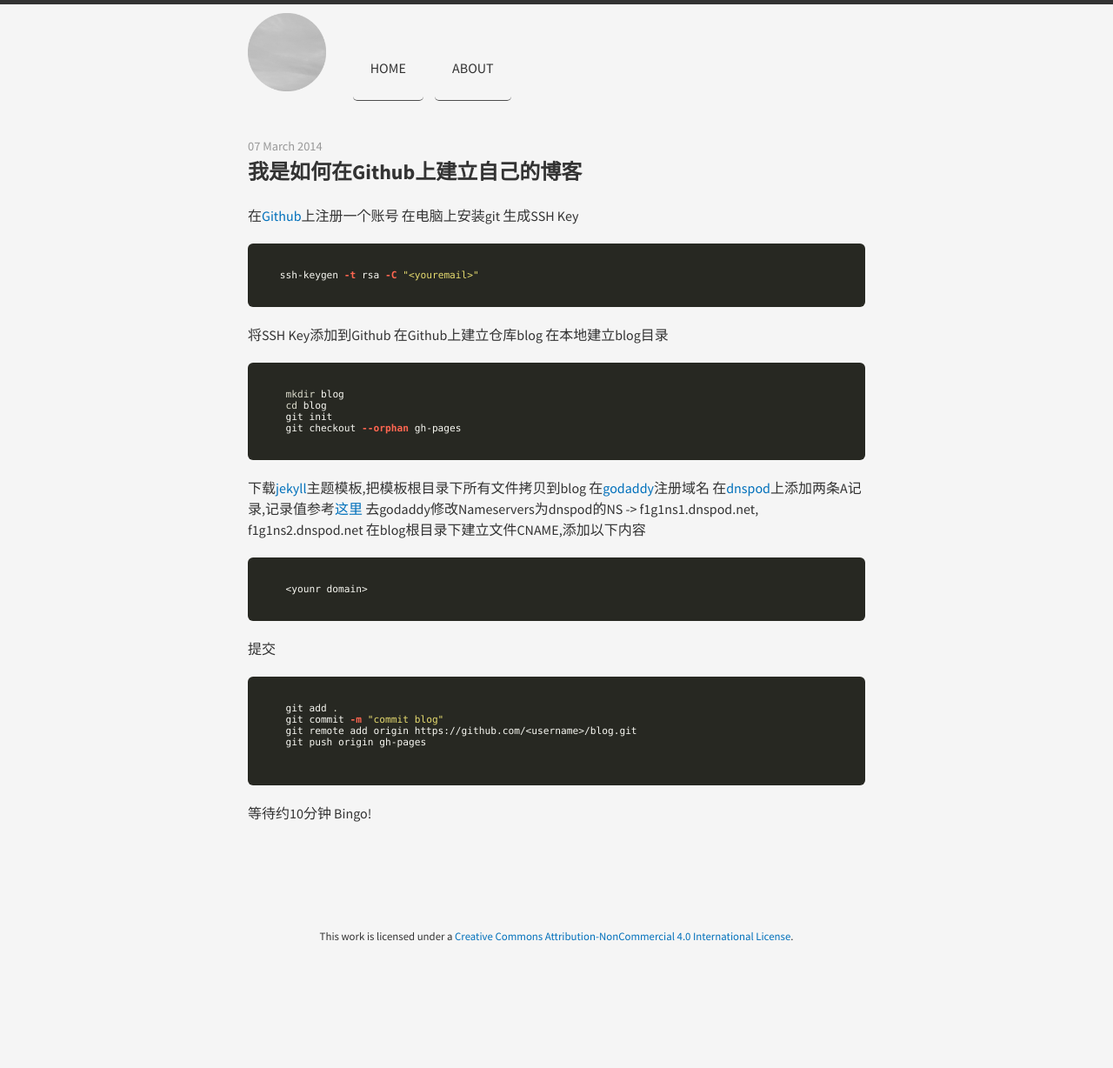
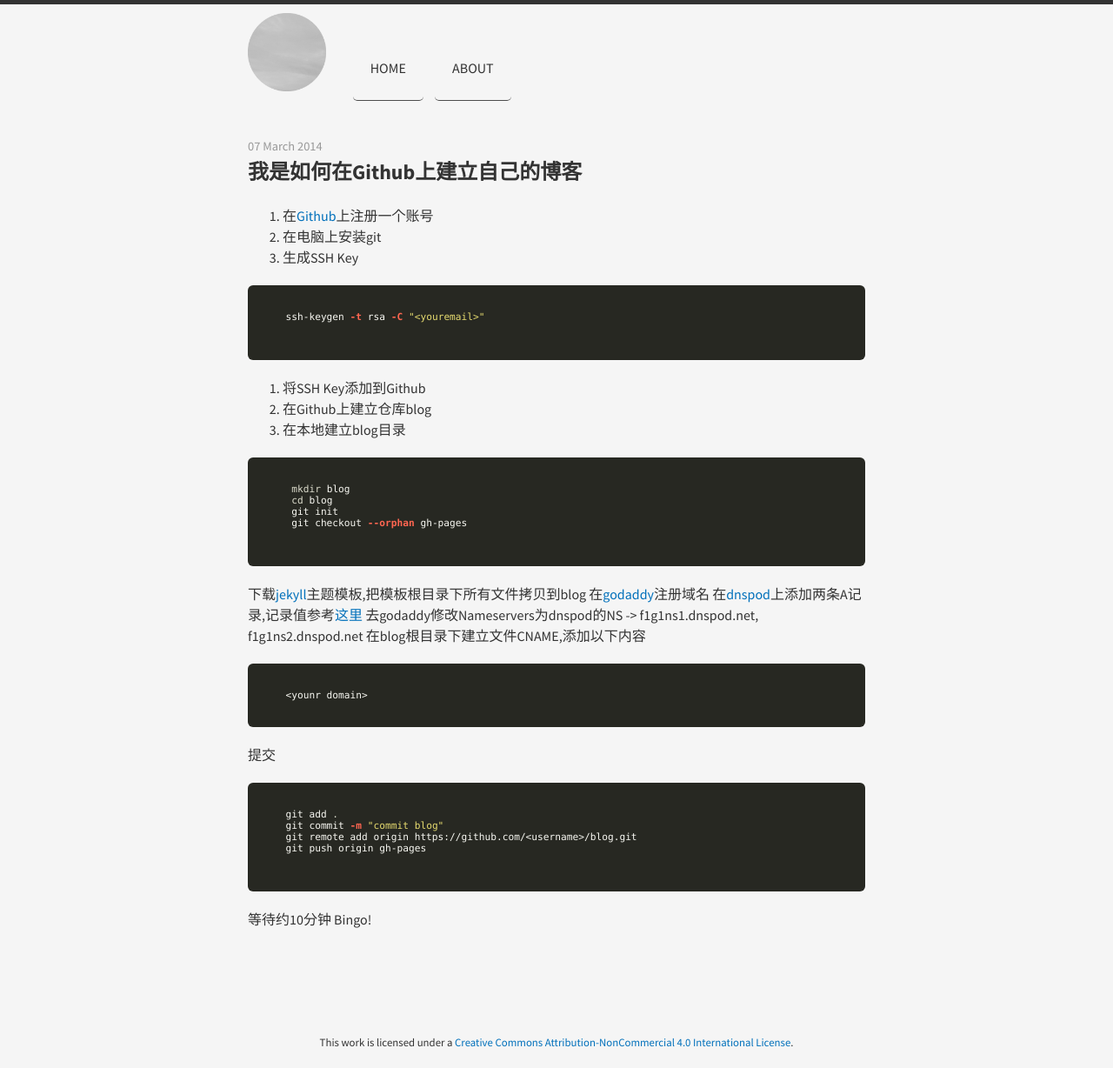
Before and after one commit to Humor-er/yjdblog, a Jekyll site: the page built from _posts/2014-03-07-demo-post.md, in a window 1280 px wide. Shown: the whole page at 87% size. Built offline with Jekyll 4.4.1, drawn with Linux system fonts in a browser that asks for light colours; nearby versions of some CDN libraries; Markdown is read by kramdown in place of the engine named in the settings; before the commit the page ends 1106 px from its top, so only the background shows below that; some of the changed lines change nothing that is shown.

Commit message:
Update 2014-03-07-demo-post.md

```diff
--- a/_posts/2014-03-07-demo-post.md
+++ b/_posts/2014-03-07-demo-post.md
@@ -3,21 +3,21 @@ layout: post
 title: 我是如何在Github上建立自己的博客
 ---
 
-在<a href="https://github.com">Github</a>上注册一个账号
-在电脑上安装git
-生成SSH Key
-{% highlight bash %}
- ssh-keygen -t rsa -C "<youremail>"
-{% endhighlight %}
-将SSH Key添加到Github
-在Github上建立仓库blog
-在本地建立blog目录
-{% highlight bash %}
-  mkdir blog
-  cd blog
-  git init
-  git checkout --orphan gh-pages
-{% endhighlight %}
+1. 在<a href="https://github.com">Github</a>上注册一个账号<br/>
+2. 在电脑上安装git<br/>
+3. 生成SSH Key <br/>
+ {% highlight bash %}
+  ssh-keygen -t rsa -C "<youremail>"
+ {% endhighlight %}
+4. 将SSH Key添加到Github<br/>
+5. 在Github上建立仓库blog<br/>
+6. 在本地建立blog目录
+ {% highlight bash %}
+   mkdir blog
+   cd blog
+   git init
+   git checkout --orphan gh-pages
+ {% endhighlight %}
 下载<a href="http://jekyllthemes.org/">jekyll</a>主题模板,把模板根目录下所有文件拷贝到blog
 在<a href="http://www.godaddy.com/">godaddy</a>注册域名
 在<a href="https://www.dnspod.cn/">dnspod</a>上添加两条A记录,记录值参考<a href="https://help.github.com/articles/my-custom-domain-isn-t-working">这里</a>
```
